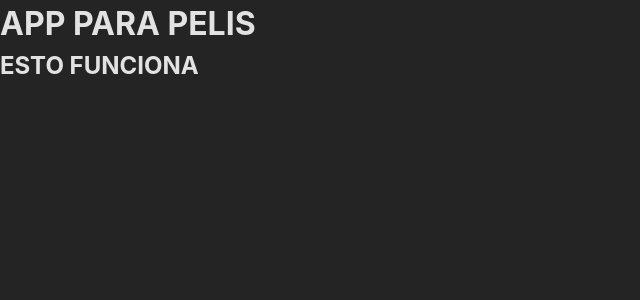
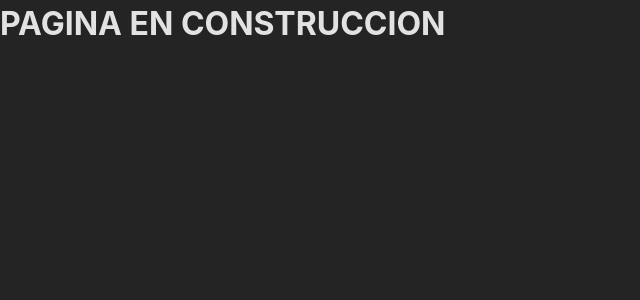
Before and after one commit to juancarlosgalan/reactfilm-2023, a React (Vite) app: page / in a window 1280 px wide. Shown: the top 300 px of the page, without its empty margins (0-640 px from the left). Built offline with nearby package versions, Linux system fonts and the light colour scheme.

Commit message:
[cfg] - base prod

```diff
--- a/src/App.jsx
+++ b/src/App.jsx
@@ -1,10 +1,8 @@
 const App = () => {
   return (
     <div>
-      <h1>APP PARA PELIS</h1>
-      <h2>
-        ESTO FUNCIONA
-      </h2>
+      <h1>PAGINA EN CONSTRUCCION</h1>
+
     </div>
   );
 };
```
